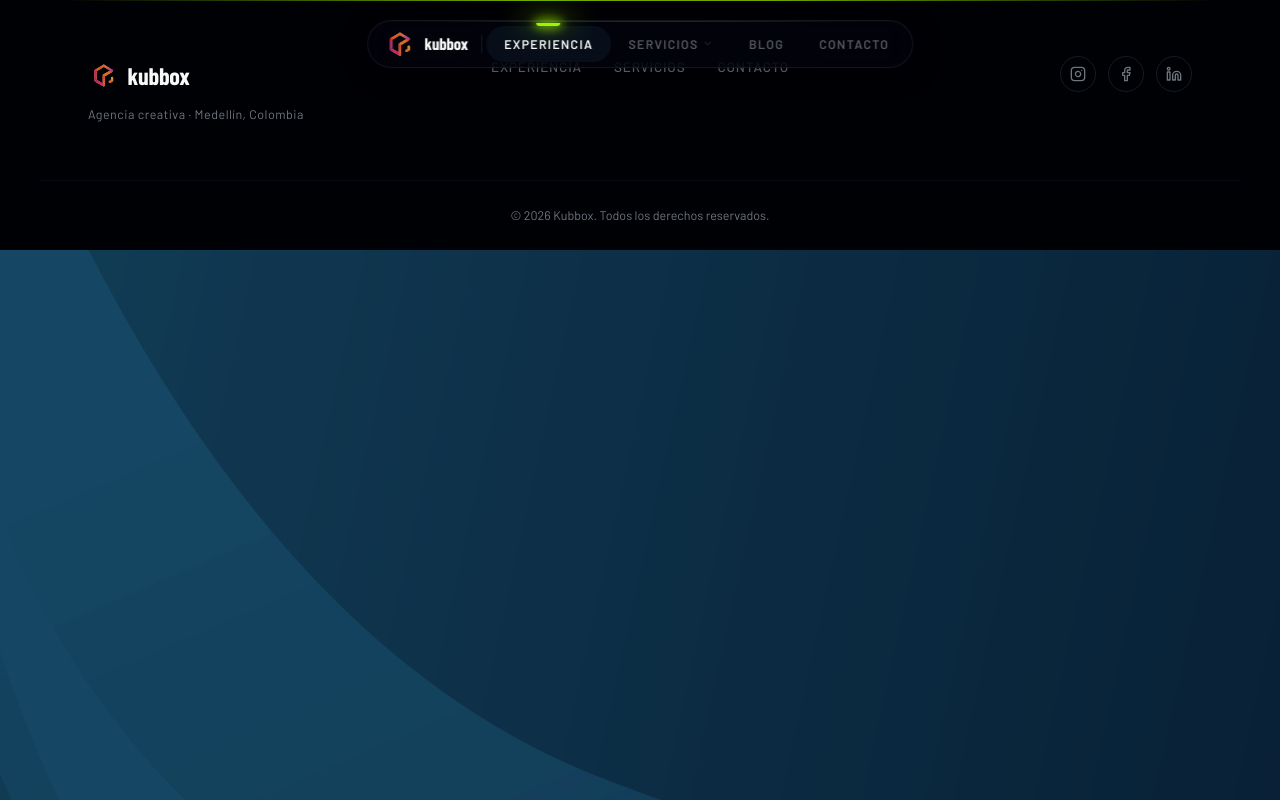
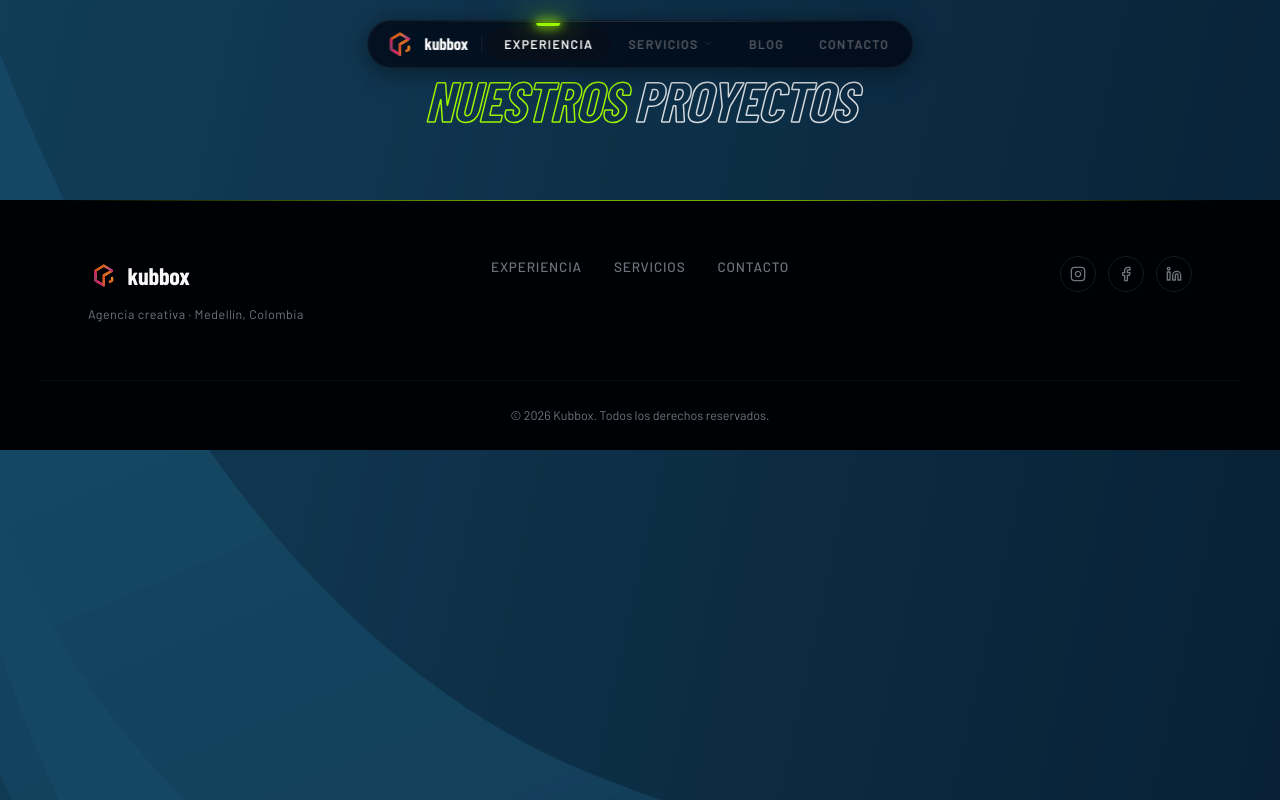
Before and after one commit to kubbox-dev/sitio_kubbox, a React (Vite) app: page /proyectos/kelloggs in a window 1280 px wide. Built offline with nearby package versions, Linux system fonts and the light colour scheme; a web font is replaced by a local one.

Commit message:
feat(proyectos): motor de bloques + ruta /proyectos/:slug con slice vertical

```diff
--- /dev/null
+++ b/src/components/sections/proyectos/ProjectRenderer.jsx
@@ -0,0 +1,16 @@
+import registry from './blocks/registry'
+
+export default function ProjectRenderer({ blocks = [] }) {
+  return (
+    <>
+      {blocks.map((block, i) => {
+        const Block = registry[block.type]
+        if (!Block) {
+          if (import.meta.env.DEV) console.warn(`[ProjectRenderer] tipo de bloque desconocido: "${block.type}"`)
+          return null
+        }
+        return <Block key={i} {...block.props} />
+      })}
+    </>
+  )
+}
--- /dev/null
+++ b/src/components/sections/proyectos/blocks/SectionHeadingBlock.jsx
@@ -0,0 +1,20 @@
+const SOLID_STYLE = {
+  color: 'var(--c-lime)',
+  WebkitTextFillColor: 'transparent',
+  WebkitTextStroke: '1.5px var(--c-lime)',
+}
+const OUTLINE_STYLE = {
+  color: 'transparent',
+  WebkitTextStroke: '1.5px oklch(0.98 0 0 / 0.85)',
+}
+
+export default function SectionHeadingBlock({ lime, white }) {
+  return (
+    <div className="mx-auto max-w-[var(--container)] px-[var(--container-pad)] py-[clamp(2.5rem,6vw,4.5rem)] text-center">
+      <h2 className="m-0 [font-family:var(--font-display)] text-[clamp(2rem,6vw,3.5rem)] font-black italic uppercase leading-none tracking-[-0.02em]">
+        <span style={SOLID_STYLE}>{lime}</span>{' '}
+        <span style={OUTLINE_STYLE}>{white}</span>
+      </h2>
+    </div>
+  )
+}
--- /dev/null
+++ b/src/components/sections/proyectos/blocks/registry.js
@@ -0,0 +1,7 @@
+import SectionHeadingBlock from './SectionHeadingBlock'
+
+const registry = {
+  sectionHeading: SectionHeadingBlock,
+}
+
+export default registry
--- /dev/null
+++ b/src/data/proyectos/index.js
@@ -0,0 +1,8 @@
+import kelloggs from './kelloggs'
+
+const projectList = [kelloggs]
+
+export const projectsBySlug = Object.fromEntries(projectList.map((p) => [p.slug, p]))
+export const defaultSlug = 'kelloggs'
+export const getProject = (slug) => projectsBySlug[slug]
+export { projectList }
--- /dev/null
+++ b/src/data/proyectos/kelloggs.js
@@ -0,0 +1,9 @@
+export default {
+  slug: 'kelloggs',
+  name: "Kellogg's",
+  title: 'Códigos Secretos',
+  meta: { category: 'Campaña Digital · Centroamérica' },
+  blocks: [
+    { type: 'sectionHeading', props: { lime: 'NUESTROS', white: 'PROYECTOS' } },
+  ],
+}
--- /dev/null
+++ b/src/pages/proyectos/index.jsx
@@ -0,0 +1,22 @@
+import { useParams, Navigate } from 'react-router-dom'
+import CustomCursor from '../../components/ui/CustomCursor'
+import MorphicBackground from '../../components/layout/fondo'
+import ProjectRenderer from '../../components/sections/proyectos/ProjectRenderer'
+import { getProject, defaultSlug } from '../../data/proyectos'
+
+export default function ProjectDetailPage() {
+  const { slug } = useParams()
+  const project = getProject(slug)
+
+  if (!project) return <Navigate to={`/proyectos/${defaultSlug}`} replace />
+
+  return (
+    <>
+      <CustomCursor />
+      <MorphicBackground />
+      <main>
+        <ProjectRenderer blocks={project.blocks} />
+      </main>
+    </>
+  )
+}
--- a/src/router/index.jsx
+++ b/src/router/index.jsx
@@ -1,12 +1,14 @@
 import { lazy, Suspense, useEffect } from 'react'
-import { BrowserRouter, Routes, Route, useLocation } from 'react-router-dom'
+import { BrowserRouter, Routes, Route, useLocation, Navigate } from 'react-router-dom'
 
 import Navbar from '../components/layout/Navbar'
 import Footer from '../components/layout/Footer'
+import { defaultSlug } from '../data/proyectos'
 
 const LandingPage = lazy(() => import('../pages/landing'))
 const ContactPage = lazy(() => import('../pages/contacto'))
 const DesarrolloDigitalPage = lazy(() => import('../pages/servicios/desarrollo-digital'))
+const ProyectoPage = lazy(() => import('../pages/proyectos'))
 
 function ScrollToTop() {
   const { pathname } = useLocation()
@@ -49,6 +51,8 @@ export default function AppRouter() {
           <Route path="/" element={<LandingPage />} />
           <Route path="/contacto" element={<ContactPage />} />
           <Route path="/servicios/desarrollo-digital" element={<DesarrolloDigitalPage />} />
+          <Route path="/proyectos/:slug" element={<ProyectoPage />} />
+          <Route path="/proyectos" element={<Navigate to={`/proyectos/${defaultSlug}`} replace />} />
           {/* Agregar páginas futuras aquí:
           <Route path="/servicios" element={<ServicesPage />} />
           */}
```
